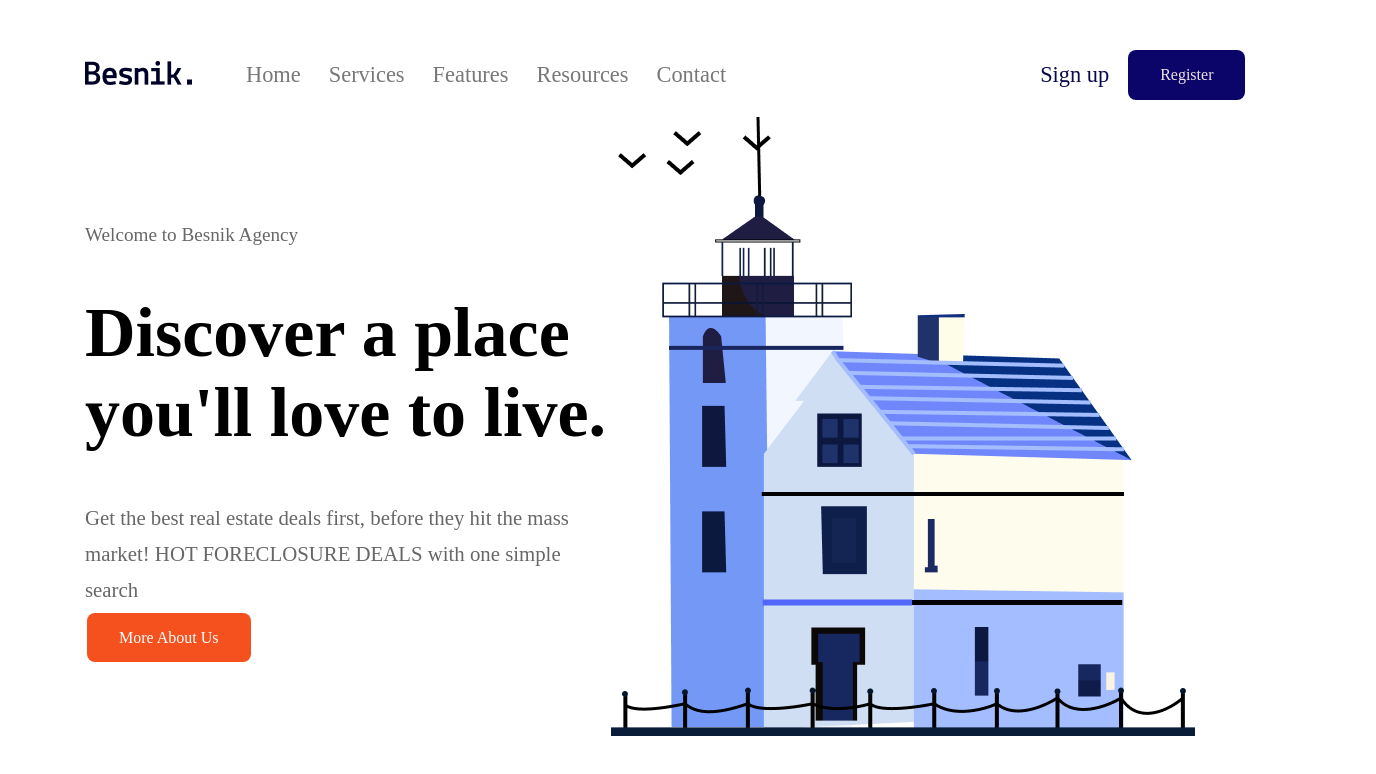
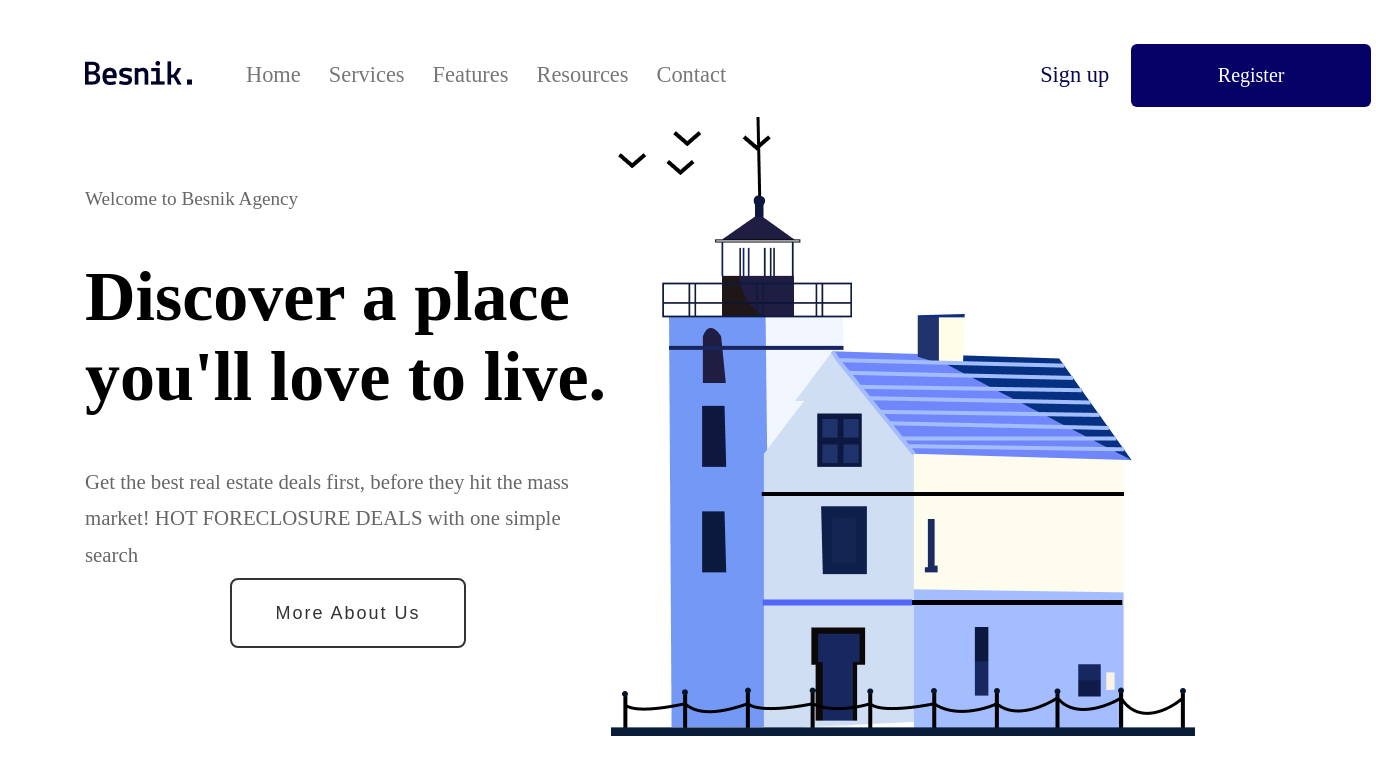
Before and after one commit to rioluong/homework-1, a plain HTML site: page index.html in a window 1280 px wide. Shown: the whole page, 1376 px wide, since content can reach past the window. Drawn offline with Linux system fonts and the light colour scheme.

Commit message:
push code

```diff
--- a/index.html
+++ b/index.html
@@ -8,6 +8,7 @@
     <link
       rel="stylesheet"
       href="https://cdnjs.cloudflare.com/ajax/libs/font-awesome/4.7.0/css/font-awesome.min.css"
+      href="https://www.epicurrence.com/"
     />
   </head>
   <body>
@@ -39,7 +40,7 @@
         </nav>
         <div class="action">
           <a href="#!" class="action-links">Sign up</a>
-          <a href="#!" class="btn action-btn">Register</a>
+          <a href="#!" class="btn action-btn"><span>Register</span></a>
         </div>
       </div>
     </header>
@@ -52,7 +53,7 @@
             Get the best real estate deals first, before they hit the mass
             market! HOT FORECLOSURE DEALS with one simple search
           </p>
-          <a href="#!" class="btn1 hero-cta">More About Us</a>
+          <a href="#!" class="btn1 hero-cta"><span>More About Us</span></a>
         </div>
         <img
           src="./hinhanh/house illustration.png"
--- a/stype.css
+++ b/stype.css
@@ -55,14 +55,42 @@
 }
 
 .btn {
-    background-color: #0b0469;
+    border-radius: 6px;
+    background-color: #060167;
     border: none;
-    color: rgb(240, 229, 229);
-    padding: 16px 32px;
+    color: #FFFFFF;
     text-align: center;
-    font-size: 16px;
-    margin: 4px 2px;
-    transition: 0.3s;
+    font-size: 20px;
+    padding: 20px;
+    width: 200px;
+    transition: all 0.5s;
+    cursor: pointer;
+    margin: 5px;
+}
+
+.btn span {
+    cursor: pointer;
+    display: inline-block;
+    position: relative;
+    transition: 0.5s;
+}
+
+.btn span::after {
+    content: '\00bb';
+    position: absolute;
+    opacity: 0;
+    top: 0;
+    right: -20px;
+    transition: 0.5s;
+}
+
+.btn:hover span {
+    padding-right: 25px;
+}
+
+.btn:hover span::after {
+    opacity: 1;
+    right: 0;
 }
 
 .action {
@@ -93,23 +121,49 @@
     text-decoration: none;
 }
 
-.action-btn:hover {
-    color: white;
-    background-color: #7f87d3;
+
+.btn1 {
+    position: fixed;
+    top: 50%;
+    left: 50%;
+    transform: translate(-50%, -50%);
+    display: block;
+    width: 200px;
+    height: 40px;
+    line-height: 40px;
+    font-size: 18px;
+    font-family: sans-serif;
+    text-decoration: none;
+    color: #333;
+    border: 2px solid #333;
+    letter-spacing: 2px;
+    text-align: center;
+    position: relative;
+    transition: all .35s;
+    /* position: relative;
+    z-index: 2; */
 }
 
-.btn1 {
-    background-color: #f4511e;
-    border: none;
-    color: white;
-    padding: 16px 32px;
-    text-align: center;
-    font-size: 16px;
-    margin: 4px 2px;
-    opacity: 1;
-    transition: 0.3s;
+.btn1 span {
+    position: relative;
+    z-index: 2;
+}
+
+.btn1::after {
+    position: absolute;
+    content: "";
+    top: 0;
+    left: 0;
+    width: 0;
+    height: 100%;
+    background: #ff003b;
+    transition: all .35s;
 }
 
 .btn1:hover {
-    opacity: 0.6
+    color: #f5f3fa;
 }
+
+.btn1:hover::after {
+    width: 100%;
+}
```
